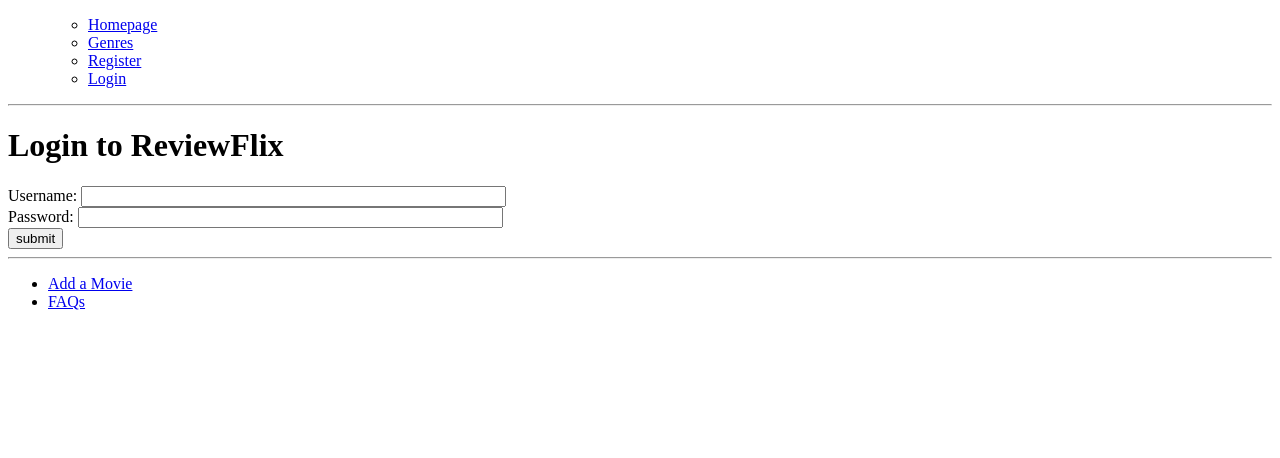
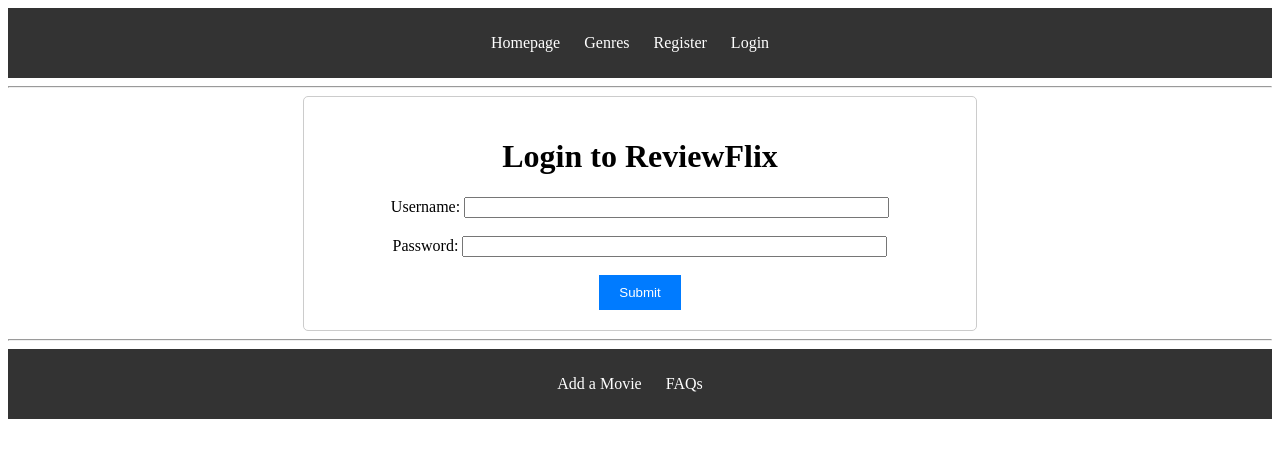
Before and after one commit to HarryLynn04/Film_Review, a Django app: page /ReviewFlix/login/ in a window 1280 px wide. Shown: the top 458 px of the page. Run offline with Django 3.2, Linux system fonts and the light colour scheme.

Commit message:
inline css for register, login and base

```diff
--- a/Film_Review/forms.py
+++ b/Film_Review/forms.py
@@ -8,11 +8,17 @@
     class Meta:
         model = User
         fields = ('username', 'password',)
+        help_texts = {
+            'username': None,
+            'password': None,
+        }
+
 
 class UserProfileForm(forms.ModelForm):
     class Meta:
         model = UserProfile
         fields = ('firstName', 'lastName', 'isProducer',)
+
 
 class ReviewForm(forms.ModelForm):
     class Meta:
--- a/templates/ReviewFlix/Login.html
+++ b/templates/ReviewFlix/Login.html
@@ -1,18 +1,27 @@
 {% extends 'ReviewFlix/base.html' %}
-{% load staticfiles %}
 
 {% block title_block %}
     Login
 {% endblock %}
 
 {% block body_block %}
-    <h1>Login to ReviewFlix</h1>
-    <form id="login_form" method="post" action="{% url 'ReviewFlix:Login' %}">
-        {% csrf_token %}
-        Username: <input type="text" name="username" value="" size="50" />
-        <br />
-        Password: <input type="password" name="password" value="" size="50" />
-        <br />
-        <input type="submit" value="submit" />
-    </form>
+    <div style="background-color: white; width: 50%; margin: 0 auto; padding: 20px; border: 1px solid #ccc; border-radius: 5px;">
+        <h1 style="text-align: center;">Login to ReviewFlix</h1>
+        <form id="login_form" method="post" action="{% url 'ReviewFlix:Login' %}">
+            {% csrf_token %}
+            <div style="text-align: center;">
+                <label for="username">Username:</label>
+                <input type="text" name="username" value="" size="50" />
+            </div>
+            <br />
+            <div style="text-align: center;">
+                <label for="password">Password:</label>
+                <input type="password" name="password" value="" size="50" />
+            </div>
+            <br />
+            <div style="text-align: center;">
+                <input type="submit" value="Submit" style="background-color: #007bff; color: white; border: none; padding: 10px 20px; cursor: pointer;">
+            </div>
+        </form>
+    </div>
 {% endblock %}
--- a/templates/ReviewFlix/base.html
+++ b/templates/ReviewFlix/base.html
@@ -9,37 +9,73 @@
         Base Page
       {% endblock %}
     </title>
+    <style>
+      /* Header styles */
+      header {
+        background-color: #333;
+        padding: 10px 0;
+        text-align: center;
+        color: white;
+      }
+      header ul {
+        list-style-type: none;
+        padding: 0;
+      }
+      header ul li {
+        display: inline;
+        margin-right: 20px;
+      }
+      header ul li a {
+        color: white;
+        text-decoration: none;
+      }
+
+      /* Footer styles */
+      footer {
+        background-color: #333;
+        padding: 10px 0;
+        text-align: center;
+        color: white;
+      }
+      footer ul {
+        list-style-type: none;
+        padding: 0;
+      }
+      footer ul li {
+        display: inline;
+        margin-right: 20px;
+      }
+      footer ul li a {
+        color: white;
+        text-decoration: none;
+      }
+    </style>
   </head>
   <body>
-    <div>
-        <ul>
+    <header>
       <ul>
         <li><a href="{% url 'ReviewFlix:Home' %}">Homepage</a></li>
         <li><a href="{% url 'ReviewFlix:Genres' %}">Genres</a></li>
         {% if user.is_authenticated %}
           <li><a href="{% url 'ReviewFlix:Watchlist' %}">Watchlist</a></li>
-                <li><a href="{% url 'ReviewFlix:Logout' %}">Logout</a></li>  <!-- Fix the href attribute -->
+          <li><a href="{% url 'ReviewFlix:Logout' %}">Logout</a></li>
         {% else %}
           <li><a href="{% url 'ReviewFlix:Register' %}">Register</a></li>
           <li><a href="{% url 'ReviewFlix:Login' %}">Login</a></li>
         {% endif %}
       </ul>
-      </div>
+    </header>
     <hr/>
     <div>
       {% block body_block %}
       {% endblock %}
     </div>
     <hr/>
-    <div>
+    <footer>
       <ul>
         <li><a href="{% url 'ReviewFlix:AddAMovie' %}">Add a Movie</a></li>
         <li><a href="{% url 'ReviewFlix:FAQ' %}">FAQs</a></li>
       </ul>
-    </div>
-
-
-
-
+    </footer>
   </body>
 </html>
```
Also changed, not shown: templates/ReviewFlix/Register.html (+11 -10 lines). Lines whose indentation alone changed are shown as unchanged.
